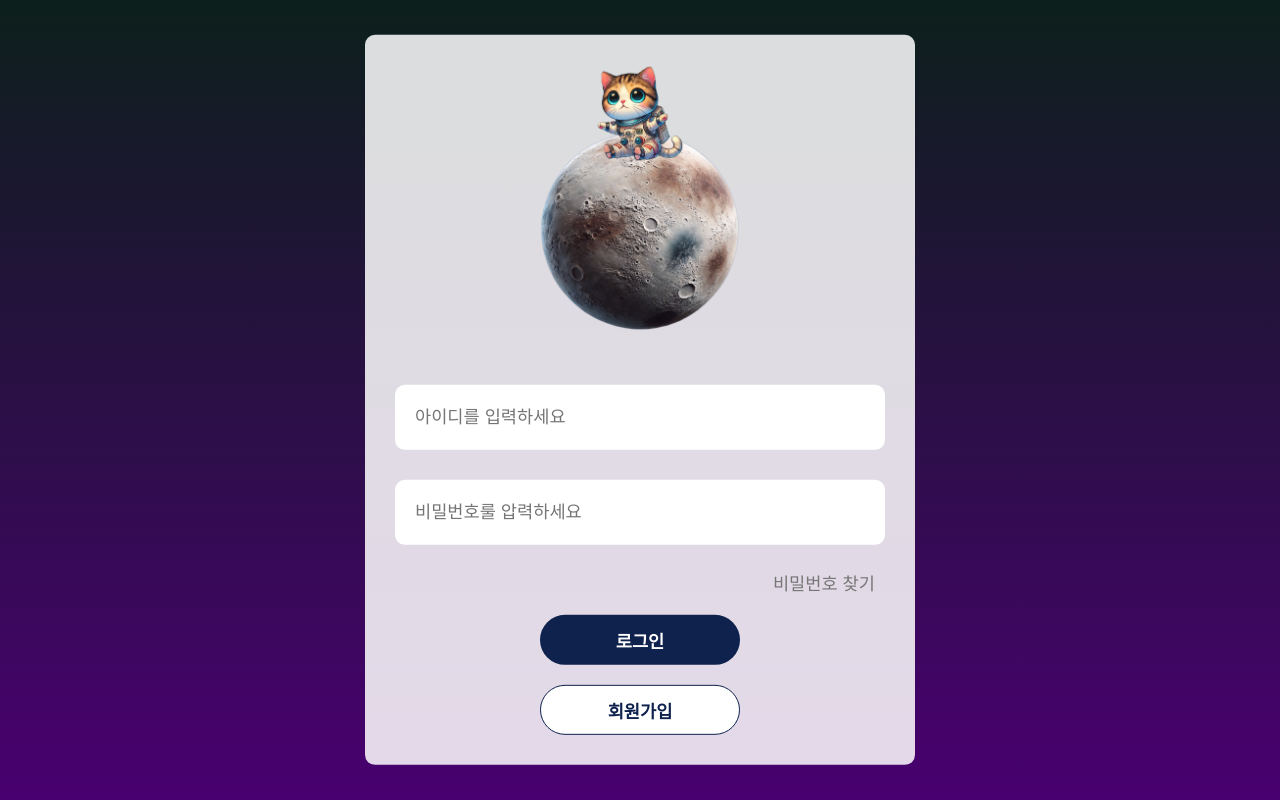
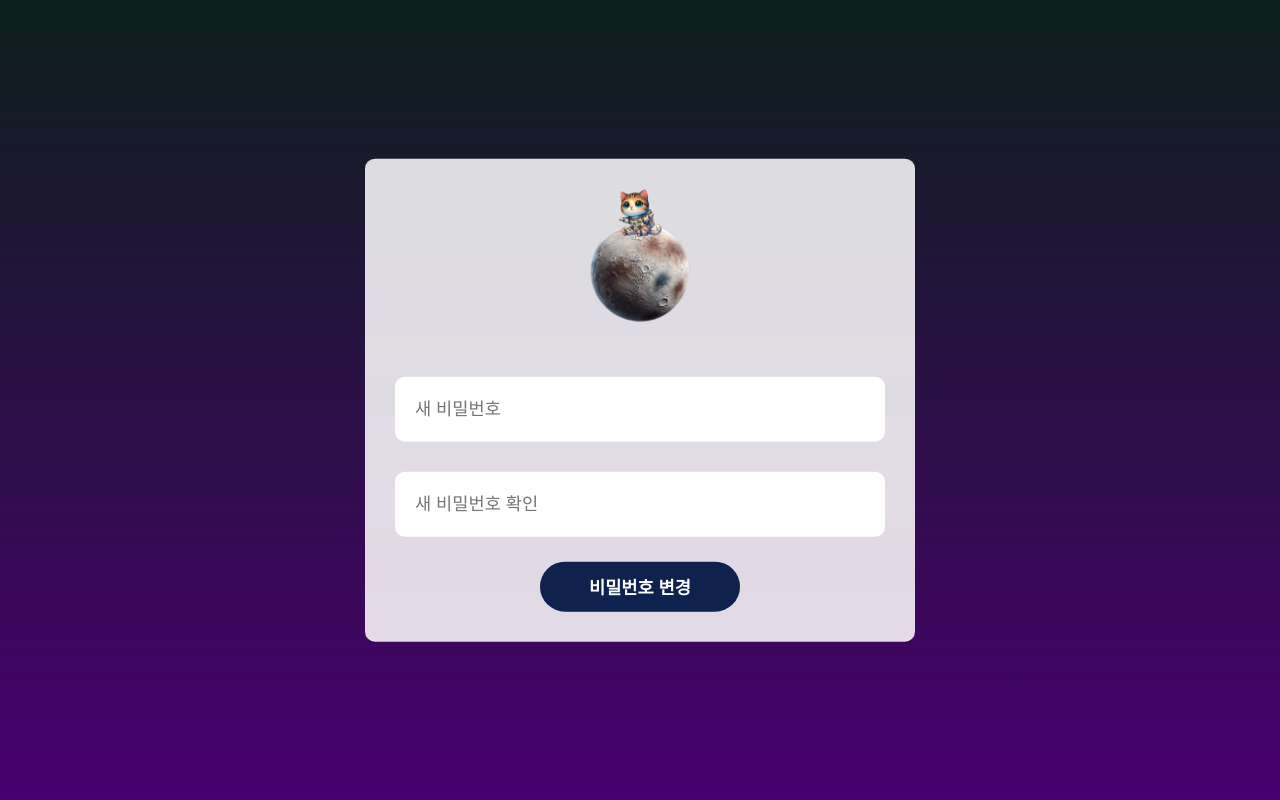
Before and after one commit to hyuntohoon/StockOfGalaxy, a Next.js app in the folder frontend/: page /reset-password in a window 1280 px wide. Built offline with nearby package versions, Linux system fonts and the light colour scheme.

Commit message:
feat: 비밀번호 변경 페이지
[type]

```diff
--- a/frontend/app/(route)/reset-password/page.tsx
+++ b/frontend/app/(route)/reset-password/page.tsx
@@ -1,7 +1,7 @@
-import LoginTemplate from "@/app/components/templates/LoginTemplate";
+import ResetPasswordTemplate from "@/app/components/templates/ResetPasswordTemplate";
 
 const ResetPasswordPage = () => {
-  return <LoginTemplate />;
+  return <ResetPasswordTemplate />;
 };
 
 export default ResetPasswordPage;
--- /dev/null
+++ b/frontend/app/components/molecules/ResetPasswordInputGroup.tsx
@@ -0,0 +1,24 @@
+"use client";
+
+import LoginInputField from "../atoms/LoginInputField";
+import styled from "styled-components";
+
+const Container = styled.div`
+  display: flex;
+  flex-direction: column;
+  align-items: center;
+  justify-content: center;
+`;
+
+const ResetPasswordInputGroup = () => {
+  return (
+    <>
+      <Container>
+        <LoginInputField type="password" placeholder="새 비밀번호" />
+        <LoginInputField type="password" placeholder="새 비밀번호 확인" />
+      </Container>
+    </>
+  );
+};
+
+export default ResetPasswordInputGroup;
--- a/frontend/app/components/templates/LoginTemplate.tsx
+++ b/frontend/app/components/templates/LoginTemplate.tsx
@@ -41,7 +41,7 @@ const LoginTemplate = () => {
         <LoginImage width={200} />
         <LoginInputGroup />
         <LinkContainer>
-          <StyledLink href="/">비밀번호 찾기</StyledLink>
+          <StyledLink href="/find-password">비밀번호 찾기</StyledLink>
         </LinkContainer>
         <LoginButtonGroup />
       </LoginContainer>
--- /dev/null
+++ b/frontend/app/components/templates/ResetPasswordTemplate.tsx
@@ -0,0 +1,47 @@
+"use client";
+
+import { useRouter } from "next/navigation";
+
+import LoginImage from "../atoms/LoginImage";
+import ResetPasswordInputGroup from "../molecules/ResetPasswordInputGroup";
+import LoginButton from "../atoms/LoginButton";
+import styled from "styled-components";
+import SignUp from "../../utils/SignUp";
+
+const LoginContainer = styled.div`
+  position: absolute;
+  top: 50%;
+  left: 50%;
+  transform: translate(-50%, -50%);
+  display: flex;
+  flex-direction: column;
+  align-items: center;
+  justify-content: center;
+  height: auto;
+  width: auto;
+  background: rgba(255, 255, 255, 0.85);
+  border-radius: 10px;
+  padding: 20px;
+`;
+
+const FindPasswordTemplate = () => {
+  const router = useRouter();
+
+  return (
+    <>
+      <LoginContainer>
+        <LoginImage width={100} />
+        <ResetPasswordInputGroup />
+        <LoginButton
+          value="비밀번호 변경"
+          onClick={() => {
+            alert("비밀번호가 변경되었습니다.");
+            router.push("/login");
+          }}
+        />
+      </LoginContainer>
+    </>
+  );
+};
+
+export default FindPasswordTemplate;
```
